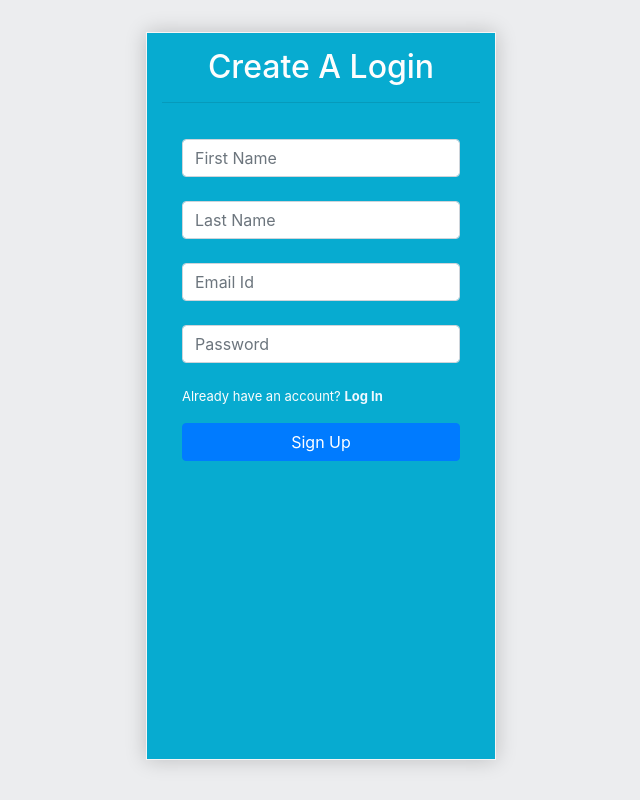
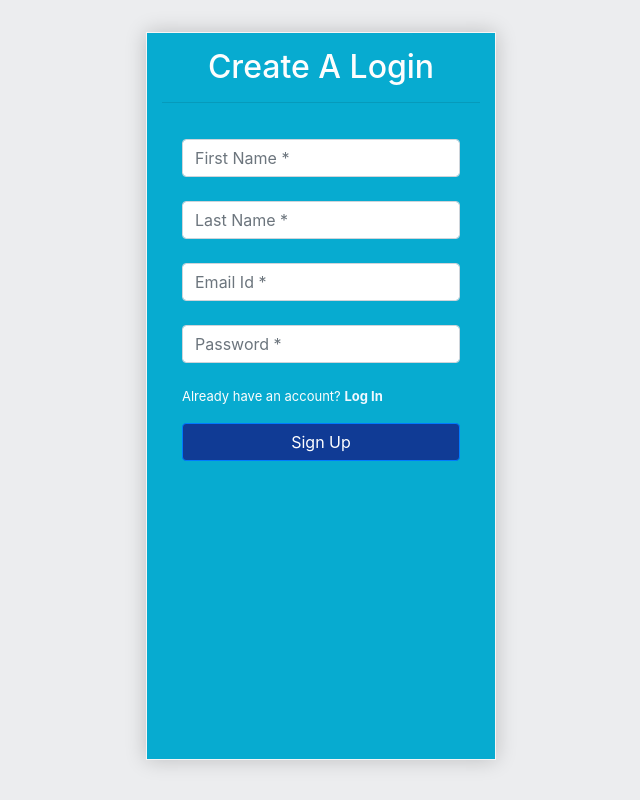
Before and after one commit to sachinincedo/pathholeraja, an Angular app in the folder Frontend/: page /signup in a window 1280 px wide. Shown: the whole page, without its empty margins (319-959 px from the left). Built offline with nearby package versions, Linux system fonts and the light colour scheme.

Commit message:
bug fixes as by testing Team

```diff
--- a/Frontend/src/app/components/login/login.component.css
+++ b/Frontend/src/app/components/login/login.component.css
@@ -40,3 +40,6 @@
     font-size: small;
     font-weight: 500;
 }
+.btn-primary{
+    background-color: #103b95 !important;
+}
--- a/Frontend/src/app/components/login/login.component.html
+++ b/Frontend/src/app/components/login/login.component.html
@@ -44,8 +44,8 @@
           <div [ngClass]="
           { 'alert-red': text ==='Invalid email or password'}">
               <p>{{text}}</p>
-          </div>
-          <button (click)="login()" type="submit" class="btn btn-primary btn-block mb-4">
+        </div>
+          <button  (click)="login()" type="submit" class="btn btn-primary btn-block mb-4" [disabled]="!myForm.valid || isEmailInvalid() || isPasswordInvalid()">
             Login
           </button>
       </form>
--- a/Frontend/src/app/components/report-pothole/report-pothole.component.html
+++ b/Frontend/src/app/components/report-pothole/report-pothole.component.html
@@ -14,7 +14,9 @@
                     <input #fileInput (change)="onSelectFile($event)"
                         class="box-feild" name="file" accept="image/png, image/jpeg, image/jpg"
                         type="file" required />
-
+                        <div *ngIf="myForm.submitted && myForm.controls.file.errors?.required" class="text-danger">
+                          Please upload an image.
+                        </div>
                   </div>
             </div>
         </div>
--- a/Frontend/src/app/components/signup/signup.component.css
+++ b/Frontend/src/app/components/signup/signup.component.css
@@ -21,3 +21,6 @@
     font-size: small;
     font-weight: 500;
 }
+.btn-primary{
+    background-color: #103b95 !important;
+}
--- a/Frontend/src/app/components/signup/signup.component.html
+++ b/Frontend/src/app/components/signup/signup.component.html
@@ -7,28 +7,28 @@
         <form class="width"  #myform >
             <!-- First Name input -->
             <div class="form-outline mb-4">
-                <input type="text" id="firstName" name="firstName" class="form-control" [(ngModel)]="firstName" placeholder="First Name" required pattern="[a-zA-Z ]*"/>
+                <input type="text" id="firstName" name="firstName" class="form-control" [(ngModel)]="firstName" placeholder="First Name *" required pattern="[a-zA-Z ]*" minLength="1" maxlength="15"/>
                 <div *ngIf="isFirstNameInvalid()" class="text-danger">
                   Please enter a valid first name with alphabets only !!
                 </div>
               </div>
             <!-- Last Name input -->
             <div class="form-outline mb-4">
-              <input type="text" id="lastName" name="lastName" class="form-control" [(ngModel)]="lastName" placeholder="Last Name" required pattern="[a-zA-Z ]*"/>
+              <input type="text" id="lastName" name="lastName" class="form-control" [(ngModel)]="lastName" placeholder="Last Name *" required pattern="[a-zA-Z ]*" minlength="1" maxlength="15"/>
               <div *ngIf="isLastNameInvalid()" class="text-danger">
                 Please enter a valid Last name with alphabets only !!
               </div>
             </div>
             <!-- Email input -->
             <div class="form-outline mb-4">
-              <input type="email" id="email" name="email" class="form-control"[(ngModel)]="email" placeholder="Email Id" required (blur)="emailTouched = true" />
+              <input type="email" id="email" name="email" class="form-control"[(ngModel)]="email" placeholder="Email Id *" required (blur)="emailTouched = true" />
               <div *ngIf="emailTouched && isEmailInvalid()" class="text-danger">
                 Please enter a valid email address !!!
               </div>
             </div>
             <!-- Password input -->
             <div class="form-outline mb-4">
-              <input type="password" id="password" name="password" class="form-control"  [(ngModel)]="password" placeholder="Password" required minlength="8" maxlength="15" />
+              <input type="password" id="password" name="password" class="form-control"  [(ngModel)]="password" placeholder="Password *" required minlength="8" maxlength="15" />
               <div *ngIf="isPasswordInvalid()" class="text-danger">
                 Password should be between 8 and 15 characters long.
               </div>
```
